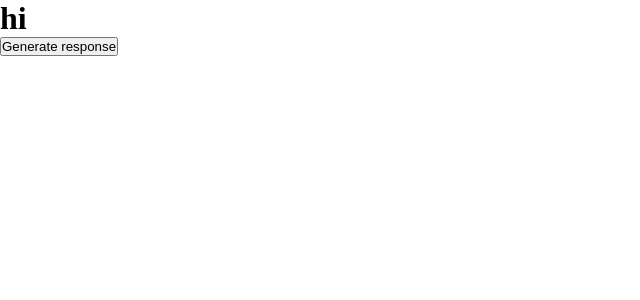
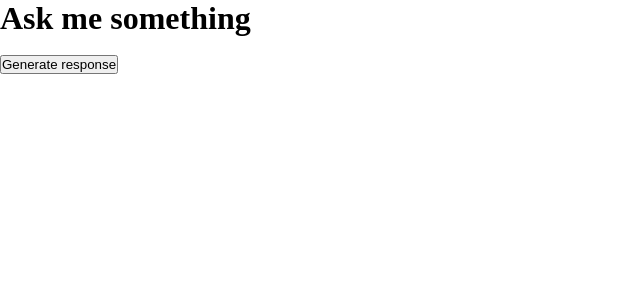
Before and after one commit to Rohitprj/TalkToGemini, a React (Vite) app in the folder GeminiChatbot/: page / in a window 1280 px wide. Shown: the top 300 px of the page, without its empty margins (0-640 px from the left). Built offline with nearby package versions, Linux system fonts and the light colour scheme.

Commit message:
update App component header and enhance CSS styling for better layout

```diff
--- a/GeminiChatbot/src/App.tsx
+++ b/GeminiChatbot/src/App.tsx
@@ -30,8 +30,11 @@ function App() {
   }
   return (
     <>
-      <h1>hi</h1>
+      <h1>Ask me something</h1>
+      <br />
       <button onClick={chatBot}>Generate response</button>
+      <br />
+      <br />
       <p>{result}</p>
     </>
   );
--- a/GeminiChatbot/src/index.css
+++ b/GeminiChatbot/src/index.css
@@ -1,6 +1,11 @@
 *{
   margin: 0;
   padding: 0;
+}
+h1{
+ width: 100%;
+ justify-content: center;
+ align-items: center;
 }
 
 
```
